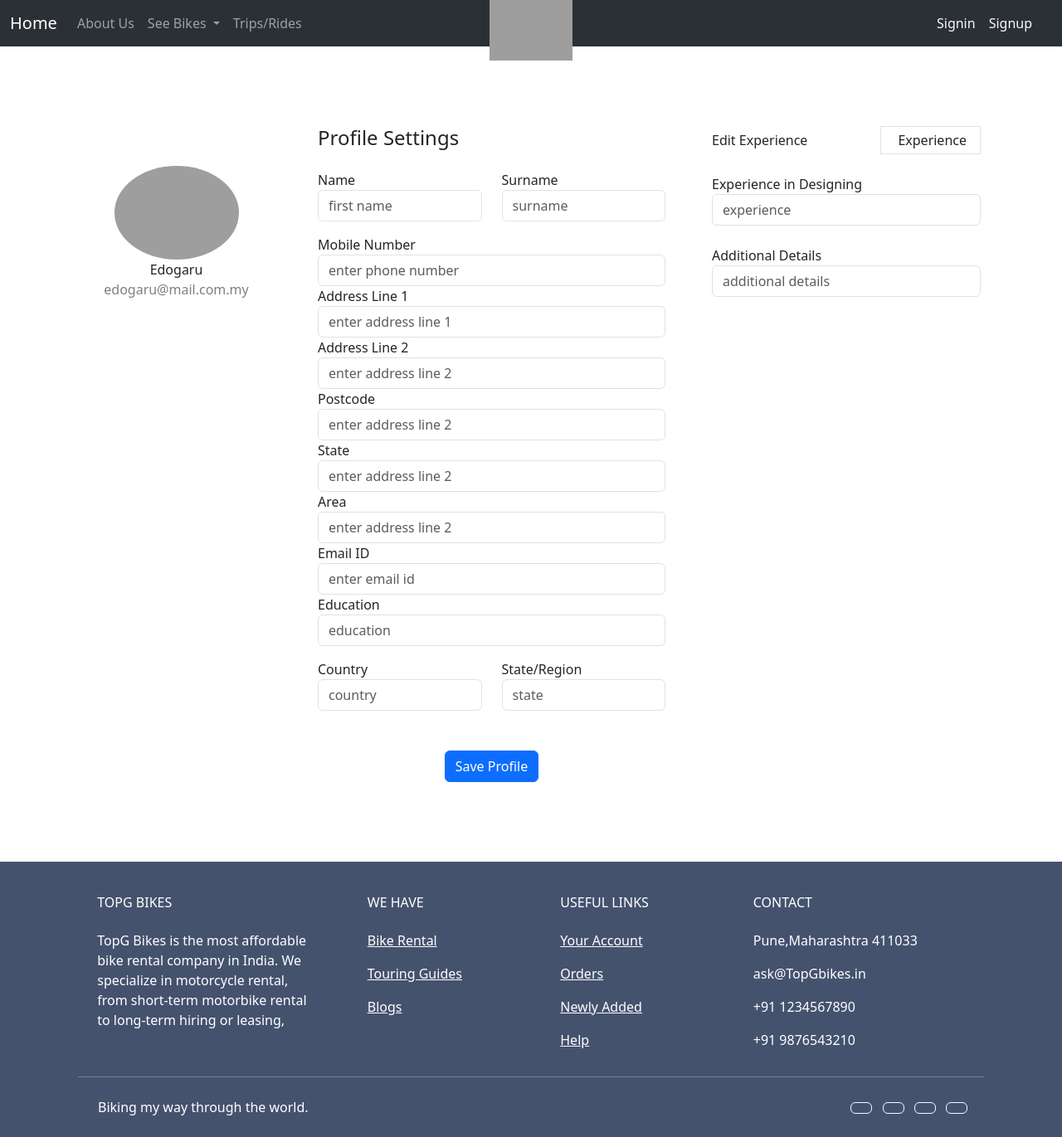
After one commit to piccolo09/bike-rental_2, a Django app: page /myprofile/ in a window 1280 px wide. The commit adds this page. Shown: the whole page at 83% size. Run offline with Django 4.2, Linux system fonts and the light colour scheme; grey boxes are pictures that could not be loaded.

Commit message:
MyProfile page & urls added

```diff
--- a/app/templates/app/base.html
+++ b/app/templates/app/base.html
@@ -41,7 +41,7 @@
                 <div class="collapse navbar-collapse" id="navbarSupportedContent">
                     <ul class="navbar-nav me-auto mb-2 mb-lg-0">
                         <li class="nav-item">
-                            <a class="nav-link active" aria-current="page" id="aboutus"
+                            <a class="nav-link" aria-current="page" id="aboutus"
                                 href="http://127.0.0.1:8000/aboutus/">About Us</a>
                         </li>
                         <li class="nav-item dropdown-center">
@@ -73,16 +73,20 @@
 
                         <form method="POST" action="/">
                             {% csrf_token %}
-                            <button style="padding: 0; border: none;background: none;text-decoration: none !important;color: #F8F9FA;" name="Logoutbutton">Signout</button>
+                            <button
+                                style="padding: 0; border: none;background: none;text-decoration: none !important;color: #F8F9FA;"
+                                name="Logoutbutton">Signout</button>
                             <i class="px-2"></i>
                         </form>
+
+                        <a href="http://127.0.0.1:8000/myprofile/" style="text-decoration: none !important;color: #F8F9FA;">MyProfile</a>
+                        <i class="px-2"></i>
 
                         {% else %}
 
                         <a href="/" data-bs-toggle="modal" data-bs-target="#signinModal"
                             style="text-decoration: none !important;color: #F8F9FA;">Signin</a>
                         <i class="px-2"></i>
-
                         <a href="/" data-bs-toggle="modal" data-bs-target="#signupModal"
                             style="text-decoration: none !important;color: #F8F9FA;">Signup</a>
                         <i class="px-2"></i>
@@ -107,21 +111,10 @@
                             <button type="button" class="btn-close" data-bs-dismiss="modal" aria-label="Close"></button>
                         </div>
                         <div class="modal-body">
-                            <!-- <div class="mb-3">
-                                <label for="SigninInputEmail" class="form-label">Email address</label>
-                                <input type="email" class="form-control" id="SigninInputEmail" name="SigninInputEmail"
-                                    aria-describedby="emailHelp">
-                                <div id="emailHelp" class="form-text">
-                                    <p>We'll never share your email with anyone else.
-                                </div>
-                            </div> -->
                             <div class="mb-3">
-                                <label for="SigninInputEmail" class="form-label">Email address</label>
-                                <input type="text" class="form-control" id="SigninInputEmail" name="SigninInputEmail"
-                                    aria-describedby="emailHelp">
-                                <div id="emailHelp" class="form-text">
-                                    <p>We'll never share your email with anyone else.
-                                </div>
+                                <label for="SigninInputUsername" class="form-label">Username</label>
+                                <input type="text" class="form-control" id="SigninInputUsername"
+                                    name="SigninInputUsername">
                             </div>
                             <div class="mb-3">
                                 <label for="SigninInputPassword" class="form-label">Password</label>
@@ -157,8 +150,9 @@
                         </div>
                         <div class="modal-body">
                             <div class="mb-3">
-                                <label for="SignupInputName" class="form-label">Name</label>
-                                <input type="text" class="form-control" id="SignupInputName" name="SignupInputName">
+                                <label for="SignupInputUsername" class="form-label">Username</label>
+                                <input type="text" class="form-control" id="SignupInputUsername"
+                                    name="SignupInputUsername">
                             </div>
                             <div class="mb-3">
                                 <label for="SignupInputEmail" class="form-label">Email address</label>
@@ -177,6 +171,10 @@
                                     contain spaces, special characters, or emoji.
                                 </div>
                             </div>
+                            <div class="mb-3">
+                                <label for="SignupInputPasswordConfirm" class="form-label">Confirm Password</label>
+                                <input type="password" class="form-control" id="SignupInputPasswordConfirm" name="SignupInputPasswordConfirm">
+                            </div>
                         </div>
                         <div class="modal-footer">
                             <button type="reset" class="btn btn-secondary" data-bs-dismiss="modal">Close</button>
@@ -189,6 +187,7 @@
     </div>
 
     {% block main %}
+
     {% endblock main %}
 
     <!-- Footer -->
--- /dev/null
+++ b/app/templates/app/myprofile.html
@@ -0,0 +1,65 @@
+{% extends 'app/base.html' %}
+{% block title %}My Profile{% endblock title %}
+{% block main %}
+<div class="container rounded bg-white mt-5 mb-5">
+    <div class="row">
+        <div class="col-md-3 border-right">
+            <div class="d-flex flex-column align-items-center text-center p-3 py-5"><img class="rounded-circle mt-5"
+                    width="150px"
+                    src="https://st3.depositphotos.com/15648834/17930/v/600/depositphotos_179308454-stock-illustration-unknown-person-silhouette-glasses-profile.jpg"><span
+                    class="font-weight-bold">Edogaru</span><span class="text-black-50">edogaru@mail.com.my</span><span>
+                </span></div>
+        </div>
+        <div class="col-md-5 border-right">
+            <div class="p-3 py-5">
+                <div class="d-flex justify-content-between align-items-center mb-3">
+                    <h4 class="text-right">Profile Settings</h4>
+                </div>
+                <div class="row mt-2">
+                    <div class="col-md-6"><label class="labels">Name</label><input type="text" class="form-control"
+                            placeholder="first name" value=""></div>
+                    <div class="col-md-6"><label class="labels">Surname</label><input type="text" class="form-control"
+                            value="" placeholder="surname"></div>
+                </div>
+                <div class="row mt-3">
+                    <div class="col-md-12"><label class="labels">Mobile Number</label><input type="text"
+                            class="form-control" placeholder="enter phone number" value=""></div>
+                    <div class="col-md-12"><label class="labels">Address Line 1</label><input type="text"
+                            class="form-control" placeholder="enter address line 1" value=""></div>
+                    <div class="col-md-12"><label class="labels">Address Line 2</label><input type="text"
+                            class="form-control" placeholder="enter address line 2" value=""></div>
+                    <div class="col-md-12"><label class="labels">Postcode</label><input type="text" class="form-control"
+                            placeholder="enter address line 2" value=""></div>
+                    <div class="col-md-12"><label class="labels">State</label><input type="text" class="form-control"
+                            placeholder="enter address line 2" value=""></div>
+                    <div class="col-md-12"><label class="labels">Area</label><input type="text" class="form-control"
+                            placeholder="enter address line 2" value=""></div>
+                    <div class="col-md-12"><label class="labels">Email ID</label><input type="text" class="form-control"
+                            placeholder="enter email id" value=""></div>
+                    <div class="col-md-12"><label class="labels">Education</label><input type="text"
+                            class="form-control" placeholder="education" value=""></div>
+                </div>
+                <div class="row mt-3">
+                    <div class="col-md-6"><label class="labels">Country</label><input type="text" class="form-control"
+                            placeholder="country" value=""></div>
+                    <div class="col-md-6"><label class="labels">State/Region</label><input type="text"
+                            class="form-control" value="" placeholder="state"></div>
+                </div>
+                <div class="mt-5 text-center"><button class="btn btn-primary profile-button" type="button">Save
+                        Profile</button></div>
+            </div>
+        </div>
+        <div class="col-md-4">
+            <div class="p-3 py-5">
+                <div class="d-flex justify-content-between align-items-center experience"><span>Edit
+                        Experience</span><span class="border px-3 p-1 add-experience"><i
+                            class="fa fa-plus"></i>&nbsp;Experience</span></div><br>
+                <div class="col-md-12"><label class="labels">Experience in Designing</label><input type="text"
+                        class="form-control" placeholder="experience" value=""></div> <br>
+                <div class="col-md-12"><label class="labels">Additional Details</label><input type="text"
+                        class="form-control" placeholder="additional details" value=""></div>
+            </div>
+        </div>
+    </div>
+</div>
+{% endblock main %}
--- a/app/urls.py
+++ b/app/urls.py
@@ -1,8 +1,10 @@
 from django.urls import path
-from .views import HomeView,AboutusView,TopGView,BikePageView
+from .views import HomeView,AboutusView,TopGView,BikePageView,MyProfileView
 urlpatterns = [
     path('',HomeView.as_view(),name="Home"),
     path('aboutus/',AboutusView.as_view(),name="aboutus"),
     path('topg/',TopGView.as_view(),name="TopG"),
     path('bikeview/',BikePageView.as_view(),name="bikeview"),
+    path('myprofile/',MyProfileView.as_view(),name="myprofile"),
+
 ]
```
